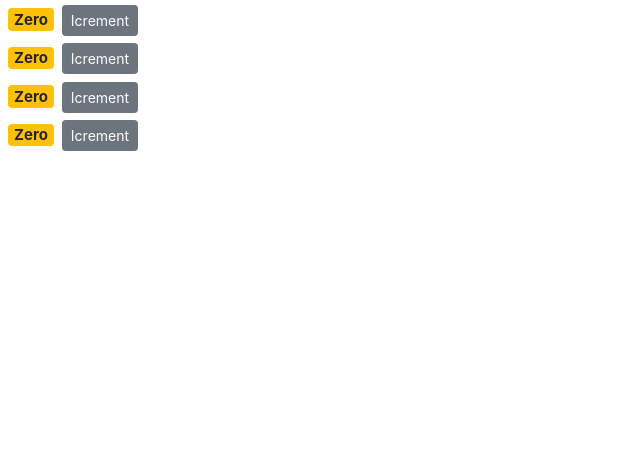
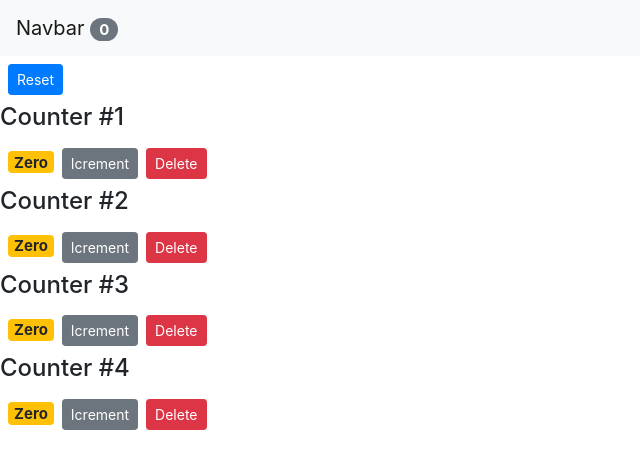
Before and after one commit to raminarmanfar/react-app, a React (Create React App) app: page / in a window 1280 px wide. Shown: the top 468 px of the page, without its empty margins (0-640 px from the left). Built offline with nearby package versions, Linux system fonts and the light colour scheme.

Commit message:
Navbar added.

```diff
--- a/src/App.js
+++ b/src/App.js
@@ -1,26 +1,65 @@
-import React, { Component } from 'react';
-import logo from './logo.svg';
-import './App.css';
+import React, { Component } from "react";
+import NavBar from "./components/navbar";
+import Counters from "./components/counters";
+
+import "./App.css";
 
 class App extends Component {
+  state = {
+    counters: [
+      { id: 1, value: 0 },
+      { id: 2, value: 0 },
+      { id: 3, value: 0 },
+      { id: 4, value: 0 }
+    ]
+  };
+
+  constructor() {
+    super();
+    console.log("app - constructor");
+  }
+
+  componentDidMount() {
+    console.log("app - mounted");
+  }
+
+  handleIncrement = counter => {
+    const counters = [...this.state.counters];
+    const index = counters.indexOf(counter);
+    counters[index] = { ...counter };
+    counters[index].value++;
+    this.setState({ counters });
+  };
+
+  handleDelete = counterId => {
+    const counters = this.state.counters.filter(c => c.id !== counterId);
+    this.setState({ counters });
+  };
+
+  handleReset = () => {
+    const counters = this.state.counters.map(c => {
+      c.value = 0;
+      return c;
+    });
+    this.setState({ counters });
+  };
+
   render() {
+    console.log("app - rendered");
     return (
-      <div className="App">
-        <header className="App-header">
-          <img src={logo} className="App-logo" alt="logo" />
-          <p>
-            Edit <code>src/App.js</code> and save to reload.
-          </p>
-          <a
-            className="App-link"
-            href="https://reactjs.org"
-            target="_blank"
-            rel="noopener noreferrer"
-          >
-            Learn React
-          </a>
-        </header>
-      </div>
+      <React.Fragment>
+        <NavBar
+          totalCounters={this.state.counters.filter(c => c.value > 0).length}
+        />
+        <main className="countainer">
+          <Counters
+            counters={this.state.counters}
+            onReset={this.handleReset}
+            onDelete={this.handleDelete}
+            onIncrement={this.handleIncrement}
+          />
+        </main>
+      </React.Fragment>
     );
   }
 }
--- a/src/components/counter.jsx
+++ b/src/components/counter.jsx
@@ -2,7 +2,7 @@
 
 class Counter extends Component {
   state = {
-    count: this.props.value,
+    // count: this.props.counter.value,
     tags: ["tag1", "tag2", "tag3"]
   };
 
@@ -10,6 +10,11 @@
     fontSize: 15,
     fontWeight: "bold"
   };
+
+  componentDidUpdate(previousProps, previousState) {
+    console.log("revious Props:", previousProps);
+    console.log("revious state:", previousState);
+  }
 
   //   constructor() {
   //     super();
@@ -28,21 +33,30 @@
     );
   }
 
-  handleIncrement = product => {
-    this.setState({ count: this.state.count + 1 });
-  };
+  // handleIncrement = product => {
+  //   this.setState({ count: this.state.count + 1 });
+  // };
 
   render() {
+    console.log("Counter - Rendered.");
+
     return (
       <div>
+        {this.props.children}
         <span style={this.styles} className={this.getBadgeClasses()}>
           {this.formatCount()}
         </span>
         <button
-          onClick={() => this.handleIncrement({ id: 1 })}
+          onClick={() => this.props.onIncrement(this.props.counter)}
           className="btn btn-secondary btn-sm"
         >
           Icrement
+        </button>
+        <button
+          onClick={() => this.props.onDelete(this.props.counter.id)}
+          className="btn btn-danger btn-sm m-2"
+        >
+          Delete
         </button>
       </div>
     );
@@ -50,13 +64,13 @@
 
   getBadgeClasses() {
     let classes = "badge m-2 badge-";
-    classes += this.state.count === 0 ? "warning" : "primary";
+    classes += this.props.counter.value === 0 ? "warning" : "primary";
     return classes;
   }
 
   formatCount() {
-    const { count } = this.state;
-    return count === 0 ? "Zero" : count;
+    const { value } = this.props.counter;
+    return value === 0 ? "Zero" : value;
   }
 }
 
--- a/src/components/counters.jsx
+++ b/src/components/counters.jsx
@@ -2,19 +2,24 @@
 import Counter from "./counter";
 
 class Counters extends Component {
-  state = {
-    counters: [
-      { id: 1, value: 0 },
-      { id: 2, value: 0 },
-      { id: 3, value: 0 },
-      { id: 4, value: 0 }
-    ]
-  };
   render() {
+    console.log("Counters - Rendered.");
+
+    const { onReset, counters, onDelete, onIncrement } = this.props;
     return (
       <div>
-        {this.state.counters.map(counter => (
-          <Counter key={counter.id} value={counter.value} />
+        <button className="btn btn-primary btn-sm m-2" onClick={onReset}>
+          Reset
+        </button>
+        {counters.map(counter => (
+          <Counter
+            key={counter.id}
+            counter={counter}
+            onDelete={onDelete}
+            onIncrement={onIncrement}
+          >
+            <h4>Counter #{counter.id}</h4>
+          </Counter>
         ))}
       </div>
     );
--- /dev/null
+++ b/src/components/navbar.jsx
@@ -0,0 +1,19 @@
+import React, { Component } from "react";
+
+// Stateless Functional Component
+const NavBar = ({ totalCounters }) => {
+  console.log("navbar - rendered.");
+
+  return (
+    <nav className="navbar navbar-light bg-light">
+      <a className="navbar-brand" href="#">
+        Navbar{" "}
+        <span className="badge badge-pill badge-secondary">
+          {totalCounters}
+        </span>
+      </a>
+    </nav>
+  );
+};
+
+export default NavBar;
--- a/src/index.js
+++ b/src/index.js
@@ -4,9 +4,8 @@
 import App from "./App";
 import * as serviceWorker from "./serviceWorker";
 import "bootstrap/dist/css/bootstrap.css";
-import Counters from "./components/counters";
 
-ReactDOM.render(<Counters />, document.getElementById("root"));
+ReactDOM.render(<App />, document.getElementById("root"));
 
 // If you want your app to work offline and load faster, you can change
 // unregister() to register() below. Note this comes with some pitfalls.
```
